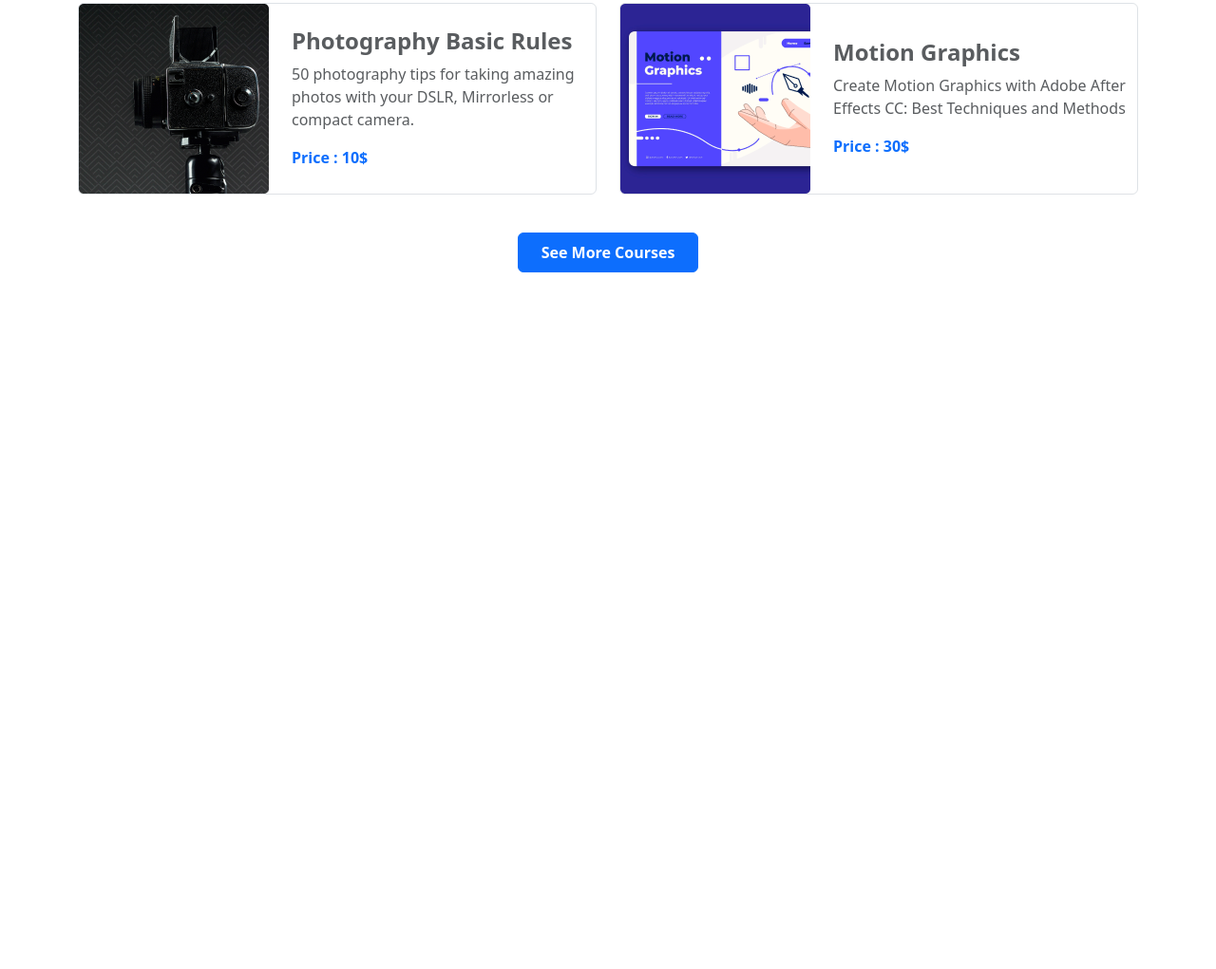
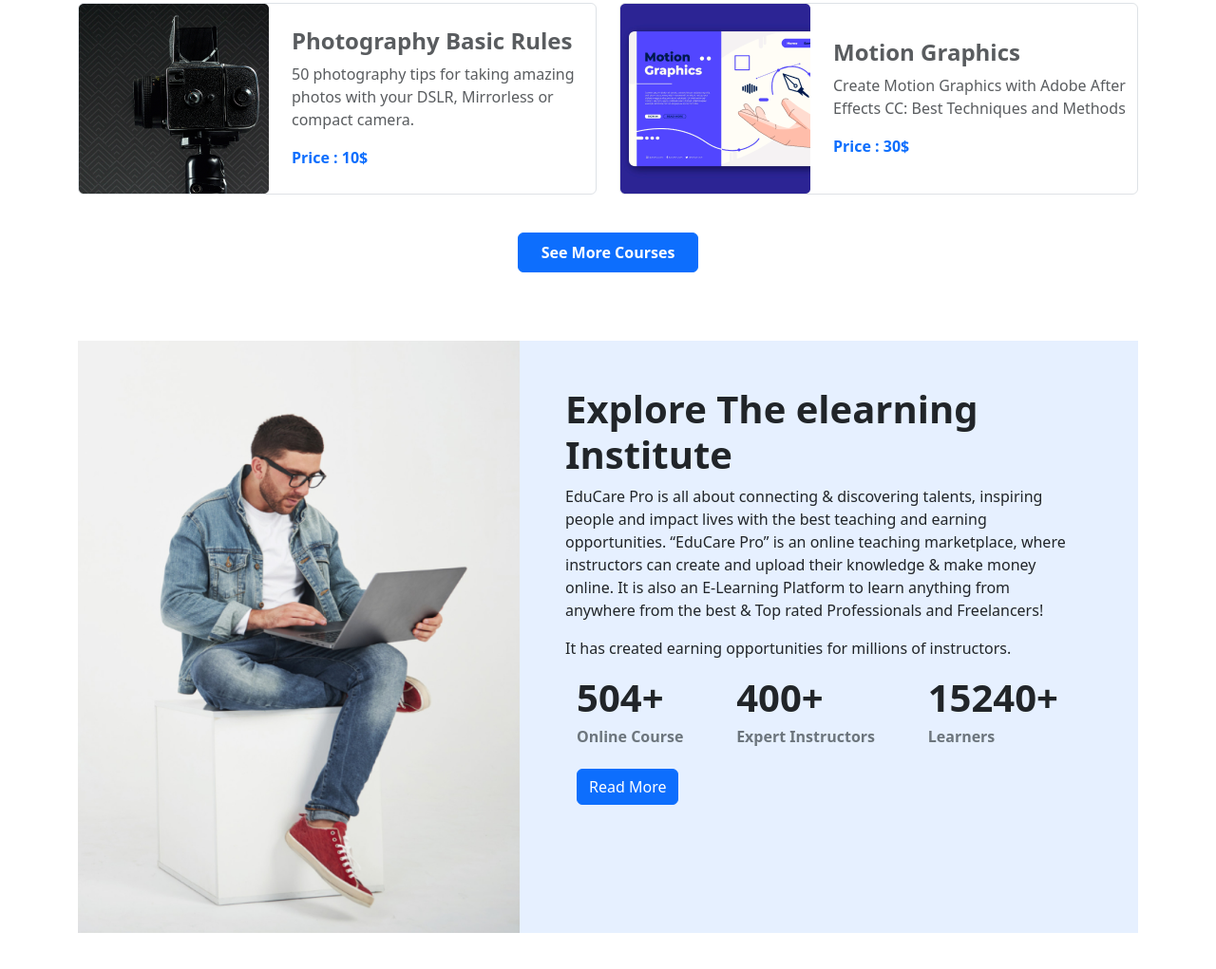
Before and after one commit to ProdipKirtania/educare-pro, a plain HTML site: page index.html in a window 1280 px wide. Shown: the part 1326-2347 px from the top of the page at 95% size. Before the commit the page ends 1685 px from the top, so only its background shows below. Drawn offline with nearby package versions, Linux system fonts and the light colour scheme.

Commit message:
Institute section done

```diff
--- a/index.html
+++ b/index.html
@@ -136,7 +136,8 @@
           </div>
           <div class="p-sm-0 p-4">
             <h2 class="fw-semibold fs-4 text-dark text-opacity-75">Fundamental Of UI/UX Design</h2>
-            <p class="text-dark text-opacity-75 ">Currently, the UI/UX design has emerged as one of the most promising careers.</p>
+            <p class="text-dark text-opacity-75 ">Currently, the UI/UX design has emerged as one of the most promising
+              careers.</p>
             <span class="text-primary fw-semibold">Price : 20$</span>
           </div>
         </div>
@@ -148,7 +149,8 @@
           </div>
           <div class="p-sm-0 p-4">
             <h2 class="fw-semibold fs-4 text-dark text-opacity-75">Javascript Basic to advanced</h2>
-            <p class="text-dark text-opacity-75">Mastering Javascript Core. Job Ready Complete Javascript Web developer course</p>
+            <p class="text-dark text-opacity-75">Mastering Javascript Core. Job Ready Complete Javascript Web developer
+              course</p>
             <span class="text-primary fw-semibold">Price : 30$</span>
           </div>
         </div>
@@ -185,7 +187,8 @@
           </div>
           <div class="p-sm-0 p-4">
             <h2 class="fw-semibold fs-4 text-dark text-opacity-75">Photography Basic Rules</h2>
-            <p class="text-dark text-opacity-75">50 photography tips for taking amazing photos with your DSLR, Mirrorless or compact camera.</p>
+            <p class="text-dark text-opacity-75">50 photography tips for taking amazing photos with your DSLR,
+              Mirrorless or compact camera.</p>
             <span class="text-primary fw-semibold">Price : 10$</span>
           </div>
         </div>
@@ -197,14 +200,15 @@
           </div>
           <div class="p-sm-0 p-4">
             <h2 class="fw-semibold fs-4 text-dark text-opacity-75">Motion Graphics</h2>
-            <p class="text-dark text-opacity-75">Create Motion Graphics with Adobe After Effects CC: Best Techniques and Methods</p>
+            <p class="text-dark text-opacity-75">Create Motion Graphics with Adobe After Effects CC: Best Techniques and
+              Methods</p>
             <span class="text-primary fw-semibold">Price : 30$</span>
           </div>
         </div>
       </div>
     </div>
     </div>
-    <div class="text-center py-4 d-lg-block d-md-none d-sm-none">
+    <div class="text-center py-4 d-none d-lg-block ">
       <button class="btn btn-primary px-4 py-2 fw-semibold">See More Courses</button>
     </div>
     <div class="text-center py-4 d-lg-none d-md-block d-sm-block">
@@ -214,6 +218,48 @@
   </section>
   <!-- === Course section ends === -->
 
+  <!-- === Institute section starts ==== -->
+  <section class="container my-5" id="deals">
+    <div class="row ">
+      <div class="col-lg-12 ">
+        <div class="card border-0 mb-3">
+          <div class="row g-0">
+            <div class="col-md-6 col-lg-5">
+              <img src="./images/working.png" class="img-fluid w-100 h-100" alt="...">
+            </div>
+            <div class="col-md-6 col-lg-7 bg-primary bg-opacity-10 h-auto">
+              <div class="card-body my-auto py-5 px-5 me-4">
+                <h5 class="card-title fw-bold fs-1">Explore The elearning
+                  Institute
+                </h5>
+                <p class="card-text">EduCare Pro is all about connecting & discovering talents, inspiring people and impact lives with the best teaching and earning opportunities. “EduCare Pro” is an online teaching marketplace, where instructors can create and upload their knowledge & make money online. It is also an E-Learning Platform to learn anything from anywhere from the best & Top rated Professionals and Freelancers!
+                </p>
+                <p>It has created earning opportunities for millions of instructors.</p>
+                <div class="container d-flex justify-content-between flex-column flex-lg-row">
+                  <div>
+                    <h1 class="fs-1 fw-bold">504+</h1>
+                    <h5 class="text-muted fs-6 fw-bold">Online Course</h5>
+                  </div>
+                  <div>
+                    <h1 class="fs-1 fw-bold">400+ </h1>
+                    <h5 class="text-muted fs-6 fw-bold">Expert Instructors</h5>
+                  </div>
+                  <div>
+                    <h1 class="fs-1 fw-bold">15240+</h1>
+                    <h5 class="text-muted fs-6 fw-bold">Learners</h5>
+                  </div>
+                </div>
+                <div class="container justify-content-center mt-3">
+                  <a href="" class="btn btn-primary">Read More</a>
+                </div>
+              </div>
+            </div>
+          </div>
+        </div>
+      </div>
+    </div>
+  </section>
+  <!-- === Institute section ends ==== -->
 
 
 
```
